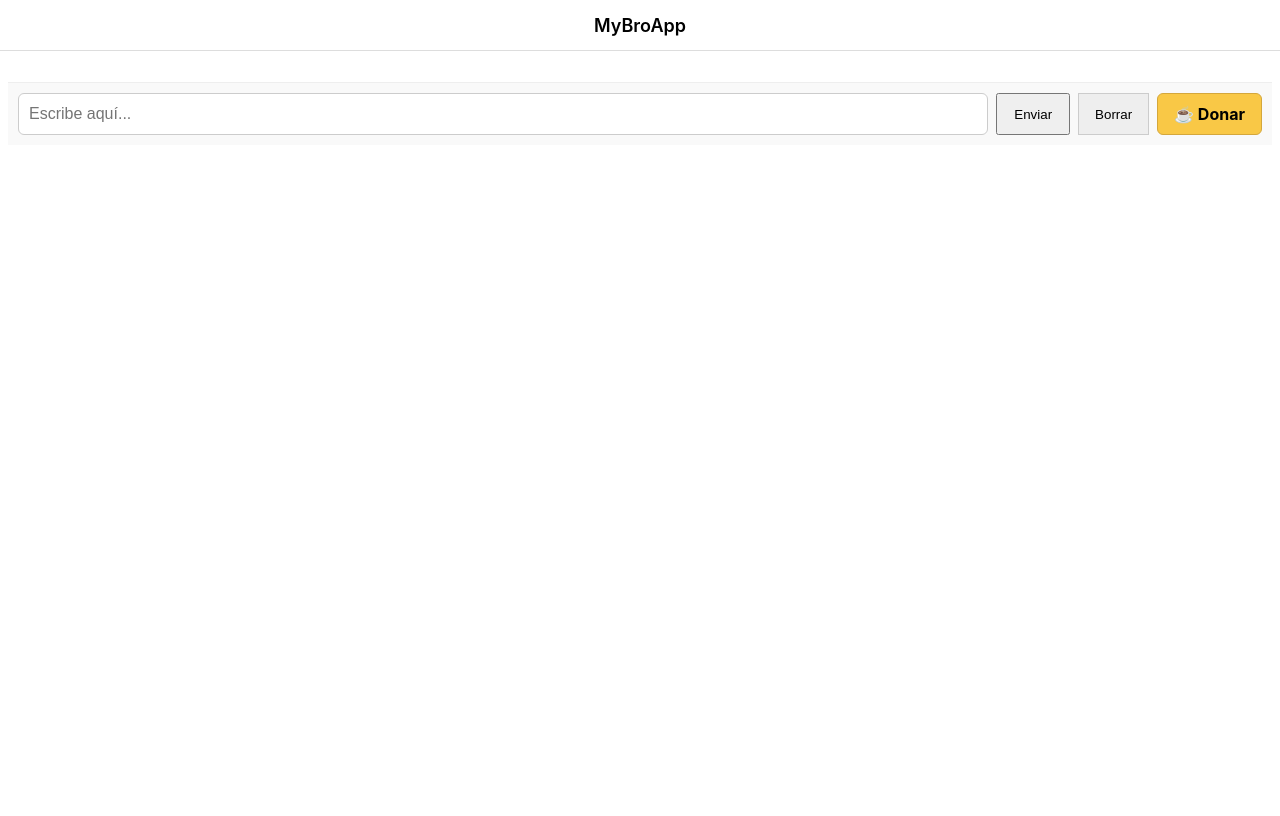
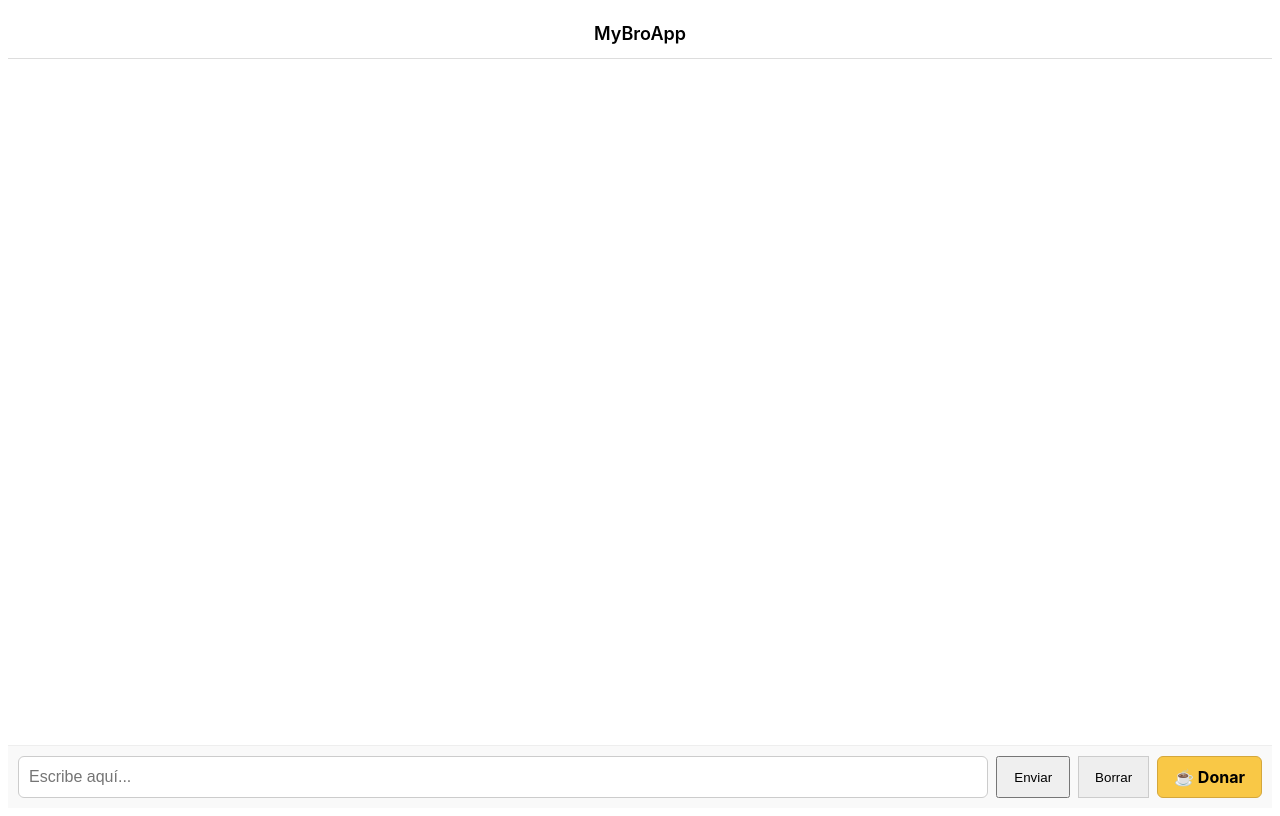
Before and after one commit to Mybroapp/mybro, a Next.js app: page / in a window 1280 px wide. Built offline with nearby package versions, Linux system fonts and the light colour scheme.

Commit message:
Update ChatWindow.tsx

```diff
--- a/components/ChatWindow.tsx
+++ b/components/ChatWindow.tsx
@@ -6,6 +6,7 @@ export default function ChatWindow() {
   const [messages, setMessages] = useState<string[]>([]);
   const [input, setInput] = useState('');
   const messagesEndRef = useRef<HTMLDivElement>(null);
+  const inputRef = useRef<HTMLInputElement>(null);
 
   useEffect(() => {
     const storedMessages = localStorage.getItem('mybro_messages');
@@ -49,17 +50,16 @@ export default function ChatWindow() {
   return (
     <div
       style={{
-        height: '100%',
         display: 'flex',
         flexDirection: 'column',
+        height: '100dvh',
         fontFamily: 'Inter, system-ui, sans-serif',
-        overflow: 'hidden',
       }}
     >
-      {/* 🧠 HEADER FIJO */}
+      {/* Header fijo */}
       <div
         style={{
-          position: 'fixed',
+          position: 'sticky',
           top: 0,
           left: 0,
           width: '100%',
@@ -70,17 +70,17 @@ export default function ChatWindow() {
           alignItems: 'center',
           justifyContent: 'center',
           zIndex: 1000,
+          flexShrink: 0,
         }}
       >
         <h2 style={{ margin: 0, fontSize: 18, fontWeight: 600 }}>MyBroApp</h2>
       </div>
 
-      {/* ⚡ CONTENIDO DEL CHAT */}
+      {/* Área de mensajes */}
       <div
         style={{
           flex: 1,
-          marginTop: 50,
-          overflowY: messages.length >= 3 ? 'auto' : 'hidden',
+          overflowY: 'auto',
           padding: '12px',
           backgroundColor: '#fff',
         }}
@@ -91,21 +91,24 @@ export default function ChatWindow() {
         <div ref={messagesEndRef} />
       </div>
 
-      {/* 🎯 INPUT Y BOTONES */}
+      {/* Input + botones */}
       <div
         style={{
           padding: '10px',
           borderTop: '1px solid #eee',
           backgroundColor: '#f9f9f9',
           display: 'flex',
+          flexWrap: 'wrap',
           gap: 8,
-          flexWrap: 'wrap',
+          flexShrink: 0,
         }}
       >
         <input
+          ref={inputRef}
           type="text"
           value={input}
           onChange={(e) => setInput(e.target.value)}
+          onFocus={scrollToBottom}
           onKeyDown={(e) => {
             if (e.key === 'Enter') {
               e.preventDefault();
```
